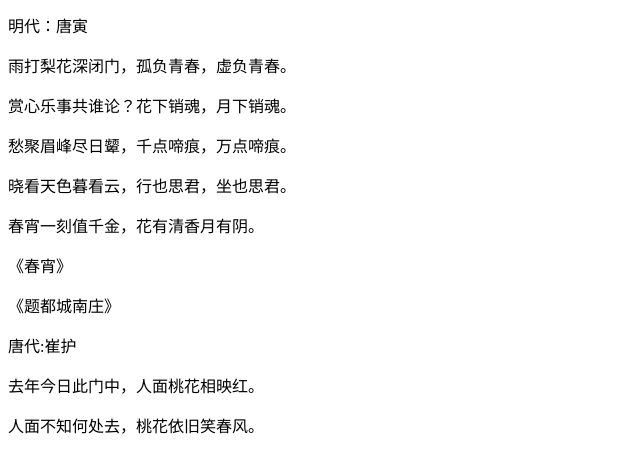
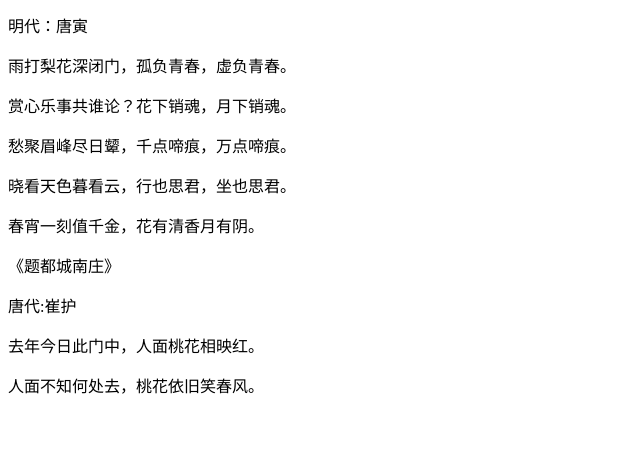
Before and after one commit to McQueen5258/shici, a plain HTML site: page index.html in a window 1280 px wide. Shown: the part 102-574 px from the top of the page, without its empty margins (0-640 px from the left). Drawn offline with Linux system fonts and the light colour scheme.

Commit message:
Update index.html

```diff
--- a/index.html
+++ b/index.html
@@ -9,8 +9,6 @@
 <p>晓看天色暮看云，行也思君，坐也思君。</p>
 <p>春宵一刻值千金，花有清香月有阴。</p>
 
-<p>《春宵》</p>
-
 
 <p>《题都城南庄》</p>
 <p>唐代:崔护</p>
```
